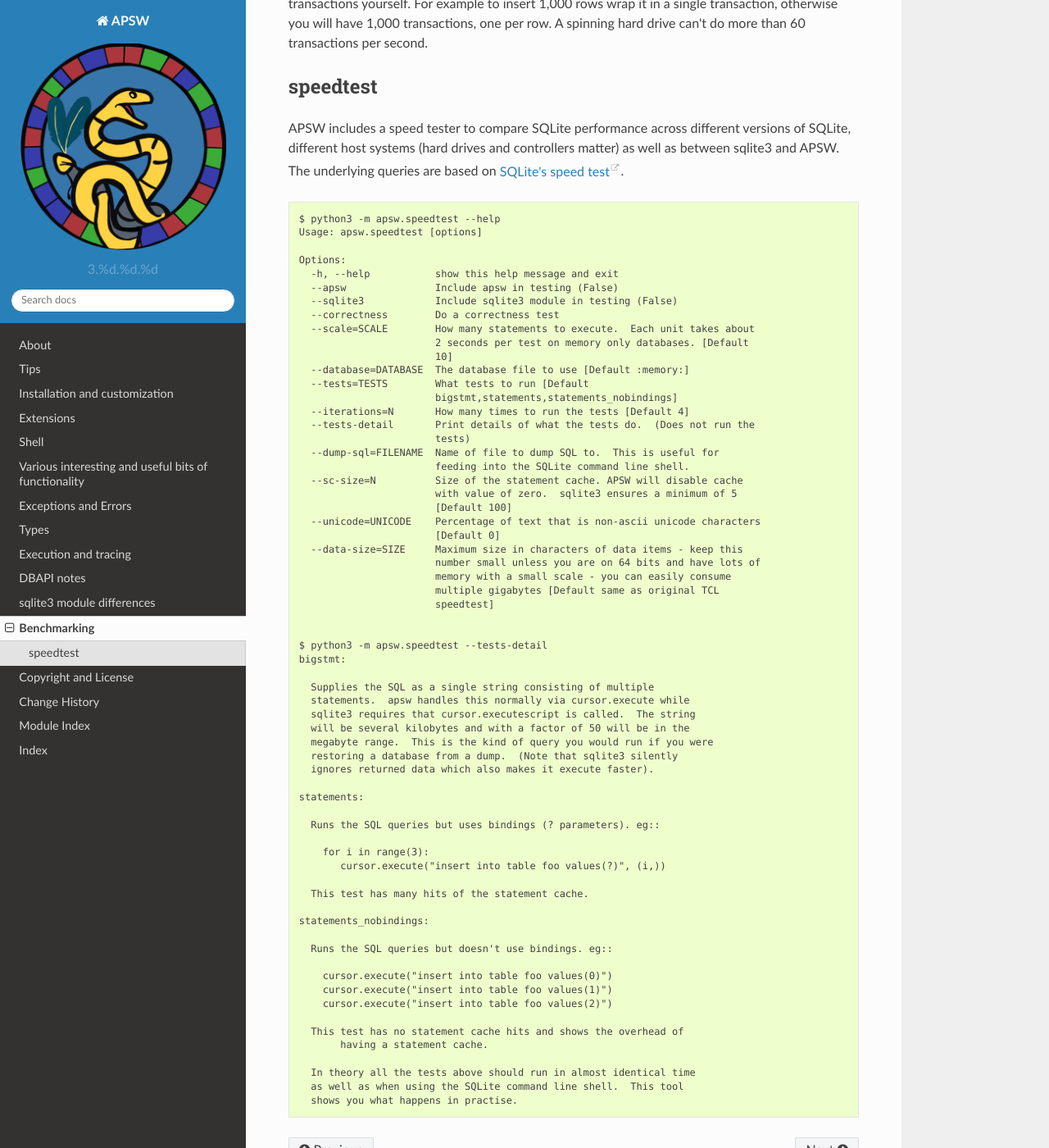
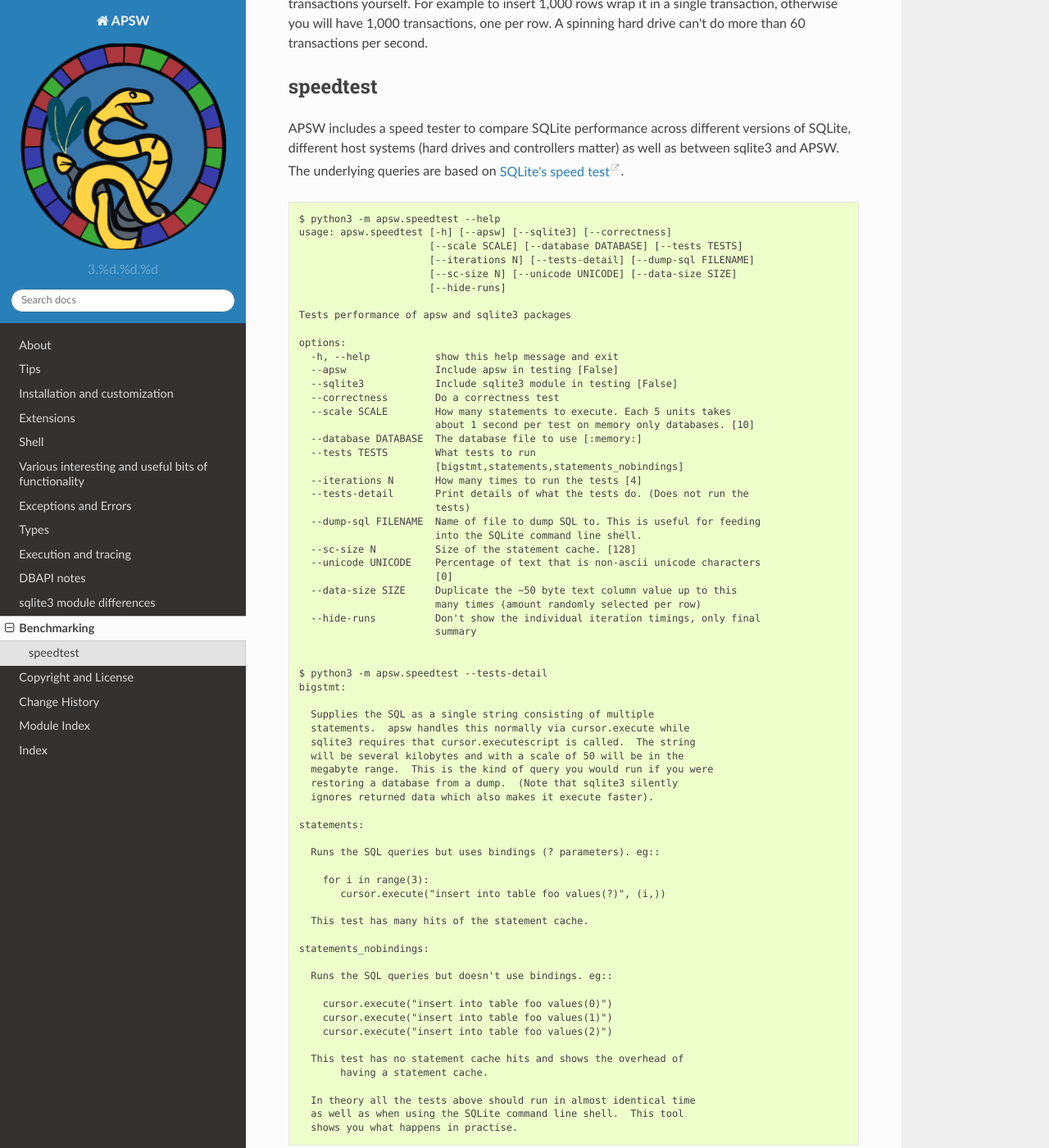
Before and after one commit to rogerbinns/apsw, a Sphinx documentation site: the page built from doc/benchmarking.rst, in a window 1280 px wide and 1400 px high, scrolled down 362 px. Shown: the whole window at 82% size. Built offline with Sphinx 7.4.7 and the Read the Docs theme 2.0.0, drawn with Linux system fonts in a browser that asks for light colours; pages that are not in the unit, such as notebooks, are missing from menus; the version number is read from the project's files by our own code.

Commit message:
Output summary statistics
Also changed from optparse to argparse, updated help text, and
various other tweaks and improvments.

Fixes #444

```diff
--- a/doc/benchmarking.rst
+++ b/doc/benchmarking.rst
@@ -33,34 +33,36 @@
 .. code-block:: text
 
     $ python3 -m apsw.speedtest --help
-    Usage: apsw.speedtest [options]
+    usage: apsw.speedtest [-h] [--apsw] [--sqlite3] [--correctness]
+                          [--scale SCALE] [--database DATABASE] [--tests TESTS]
+                          [--iterations N] [--tests-detail] [--dump-sql FILENAME]
+                          [--sc-size N] [--unicode UNICODE] [--data-size SIZE]
+                          [--hide-runs]
 
-    Options:
+    Tests performance of apsw and sqlite3 packages
+
+    options:
       -h, --help           show this help message and exit
-      --apsw               Include apsw in testing (False)
-      --sqlite3            Include sqlite3 module in testing (False)
+      --apsw               Include apsw in testing [False]
+      --sqlite3            Include sqlite3 module in testing [False]
       --correctness        Do a correctness test
-      --scale=SCALE        How many statements to execute.  Each unit takes about
-                           2 seconds per test on memory only databases. [Default
-                           10]
-      --database=DATABASE  The database file to use [Default :memory:]
-      --tests=TESTS        What tests to run [Default
-                           bigstmt,statements,statements_nobindings]
-      --iterations=N       How many times to run the tests [Default 4]
-      --tests-detail       Print details of what the tests do.  (Does not run the
+      --scale SCALE        How many statements to execute. Each 5 units takes
+                           about 1 second per test on memory only databases. [10]
+      --database DATABASE  The database file to use [:memory:]
+      --tests TESTS        What tests to run
+                           [bigstmt,statements,statements_nobindings]
+      --iterations N       How many times to run the tests [4]
+      --tests-detail       Print details of what the tests do. (Does not run the
                            tests)
-      --dump-sql=FILENAME  Name of file to dump SQL to.  This is useful for
-                           feeding into the SQLite command line shell.
-      --sc-size=N          Size of the statement cache. APSW will disable cache
-                           with value of zero.  sqlite3 ensures a minimum of 5
-                           [Default 100]
-      --unicode=UNICODE    Percentage of text that is non-ascii unicode characters
-                           [Default 0]
-      --data-size=SIZE     Maximum size in characters of data items - keep this
-                           number small unless you are on 64 bits and have lots of
-                           memory with a small scale - you can easily consume
-                           multiple gigabytes [Default same as original TCL
-                           speedtest]
+      --dump-sql FILENAME  Name of file to dump SQL to. This is useful for feeding
+                           into the SQLite command line shell.
+      --sc-size N          Size of the statement cache. [128]
+      --unicode UNICODE    Percentage of text that is non-ascii unicode characters
+                           [0]
+      --data-size SIZE     Duplicate the ~50 byte text column value up to this
+                           many times (amount randomly selected per row)
+      --hide-runs          Don't show the individual iteration timings, only final
+                           summary
 
 
     $ python3 -m apsw.speedtest --tests-detail
@@ -69,7 +71,7 @@
       Supplies the SQL as a single string consisting of multiple
       statements.  apsw handles this normally via cursor.execute while
       sqlite3 requires that cursor.executescript is called.  The string
-      will be several kilobytes and with a factor of 50 will be in the
+      will be several kilobytes and with a scale of 50 will be in the
       megabyte range.  This is the kind of query you would run if you were
       restoring a database from a dump.  (Note that sqlite3 silently
       ignores returned data which also makes it execute faster).
--- a/doc/changes.rst
+++ b/doc/changes.rst
@@ -13,6 +13,9 @@
 `sqlite3_trace_v2 <https://sqlite.org/c3ref/trace_v2.html>`__ giving
 the same results.  When including the amalgamation,
 SQLITE_OMIT_DEPRECATED is defined. (:issue:`443`)
+
+:ref:`speedtest` now shows summary statistics, and improved help text.
+(:issue:`444`)
 
 3.42.0.0
 ========
```
Also changed, not shown: 2 other files.
